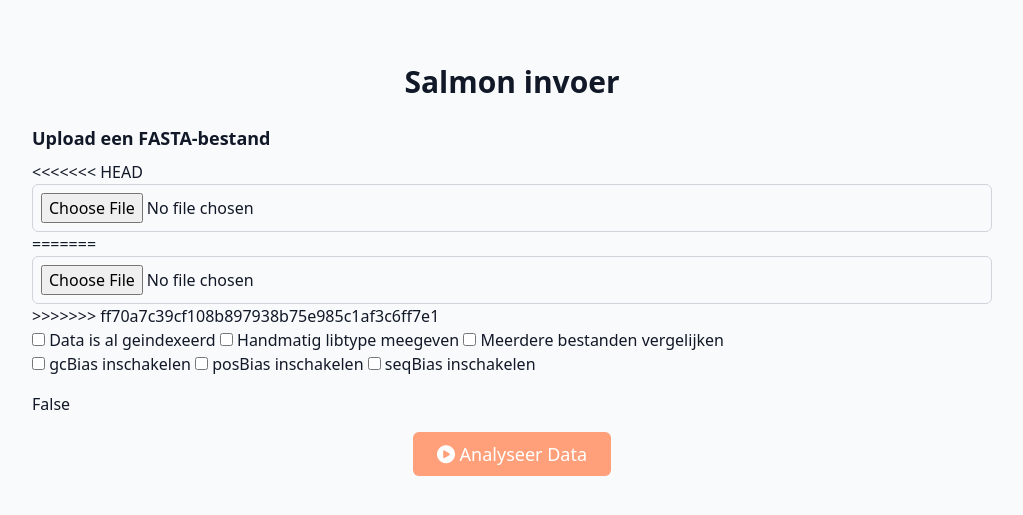
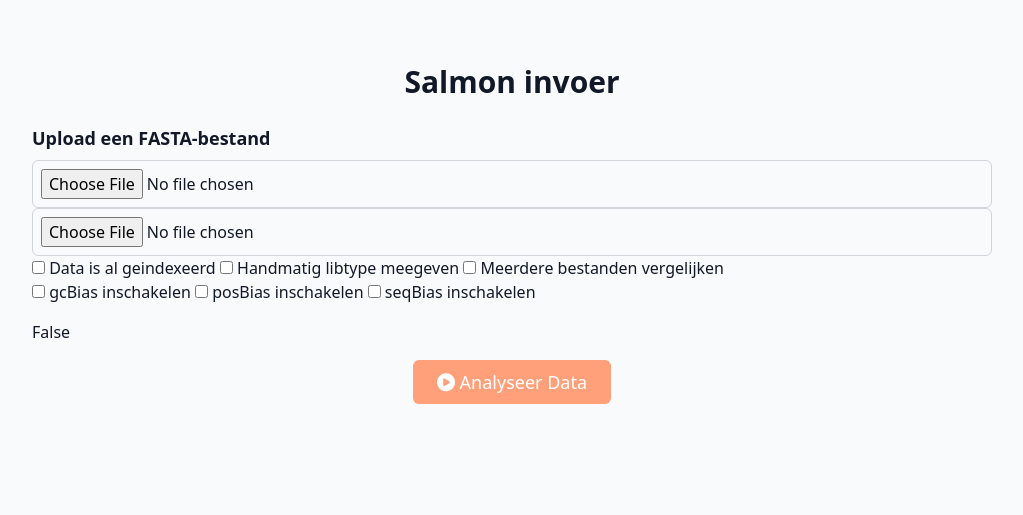
Before and after one commit to Wietze-vd-Berg/De_Bioinformatica_Toolbox, a Flask app: page /salmon_invoer in a window 1280 px wide. Shown: the part 60-575 px from the top of the page, without its empty margins (128-1151 px from the left). Run offline with Flask 3, Linux system fonts and the light colour scheme; some libraries are stand-ins or nearby versions.

Commit message:
<<<<<head enz. weggehaald

```diff
--- a/Website/templates/salmon_invoer.html
+++ b/Website/templates/salmon_invoer.html
@@ -11,11 +11,8 @@
         <form action="" method="POST" enctype="multipart/form-data" class="space-y-4">
             <div>
                 <label for="fasta-file" class="block text-lg font-semibold mb-2">Upload een FASTA-bestand</label>
-<<<<<<< HEAD
                 <input type="file" id="fasta-file" name="fasta-file" accept=".fasta" class="border border-gray-300 p-2 w-full rounded-md">
-=======
                 <input type="file" id="fasta-file" name="fasta-file" accept=".fasta, .fas, .fa" class="border border-gray-300 p-2 w-full rounded-md">
->>>>>>> ff70a7c39cf108b897938b75e985c1af3c6ff7e1
                 <p> <input type="checkbox" name="checkbox1" value="checked"> Data is al geindexeerd
                 <input type="checkbox" name="checkbox2" value="checked"> Handmatig libtype meegeven
                 <input type="checkbox" name="checkbox3" value="checked"> Meerdere bestanden vergelijken </p>
```
